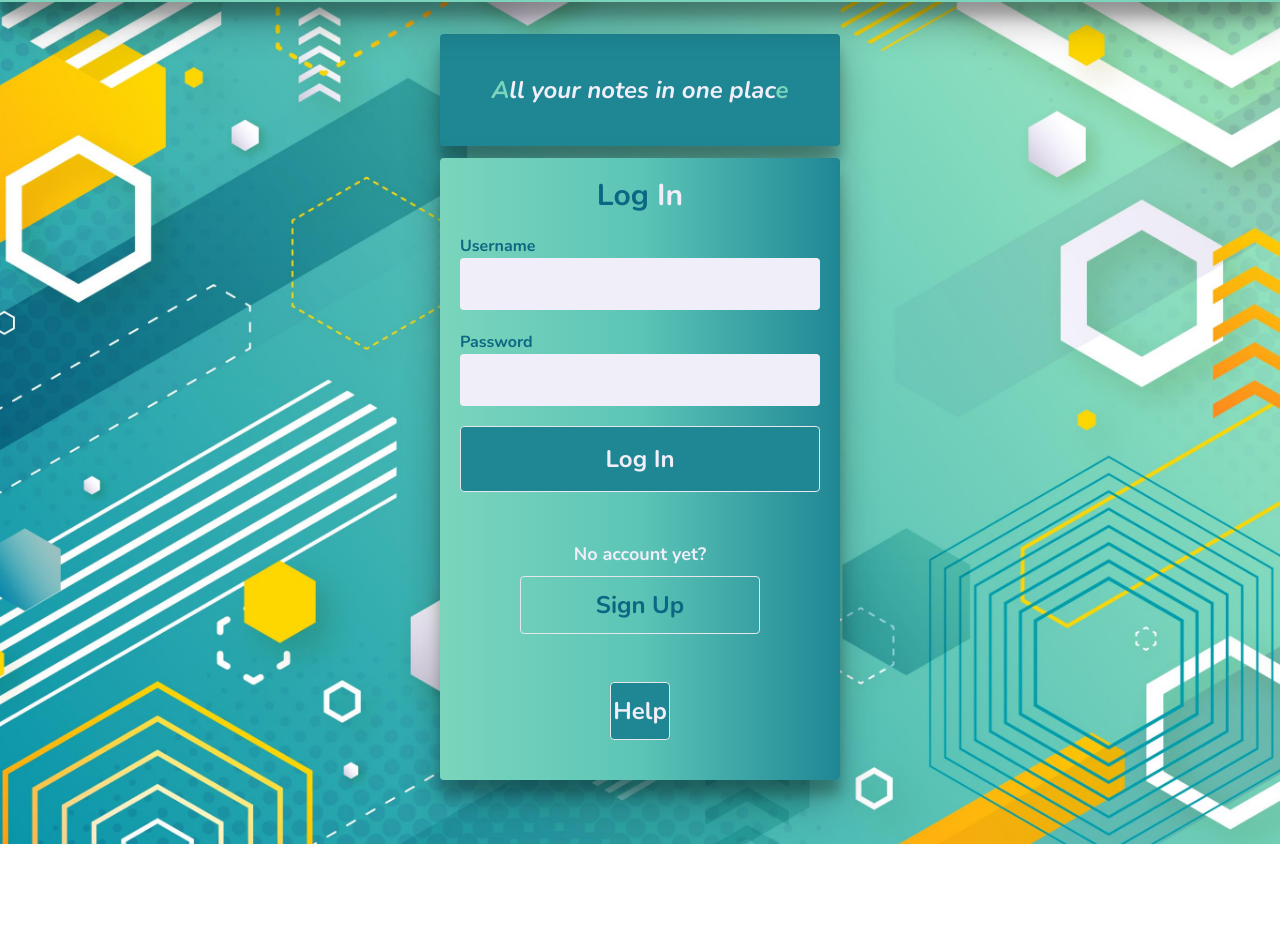
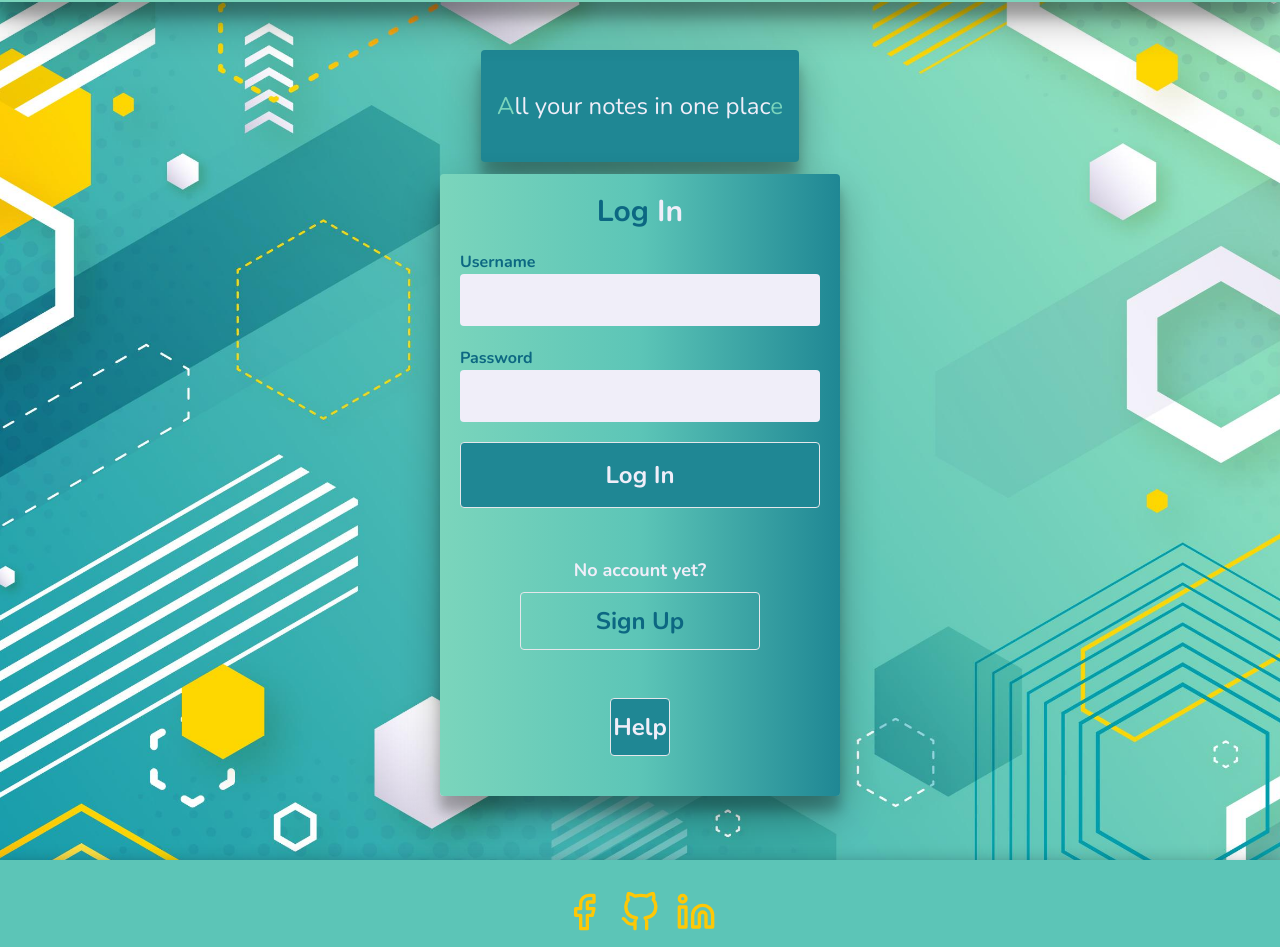
Before and after one commit to davidlidebrandt/notes-frontend, a React (Create React App) app: page / in a window 1280 px wide. Shown: the part 94-1041 px from the top of the page. Before the commit the page ends 938 px from the top, so only its background shows below. Built offline with nearby package versions, Linux system fonts and the light colour scheme.

Commit message:
Add footer

```diff
--- a/src/App.js
+++ b/src/App.js
@@ -1,11 +1,13 @@
 import Index from "./pages/Index";
 import NavBar from "./components/NavBar";
+import Footer from "./components/Footer";
 
 function App() {
   return (
     <div className="App">
       <NavBar/>
      <Index/>
+     <Footer/>
     </div>
   );
 }
--- /dev/null
+++ b/src/components/Footer.js
@@ -0,0 +1,16 @@
+import React from 'react'
+import {FiFacebook, FiGithub, FiLinkedin} from "react-icons/fi"
+
+export default function Footer() {
+    return (
+        <div className="m-blue-green-bg py-5" style={{boxShadow: "rgba(14, 30, 37, 0.12) 0px 2px 4px 0px, rgba(14, 30, 37, 0.32) 0px 2px 16px 0px"}}>
+            <div className="text-center my-3">
+
+                <a><FiFacebook className="inline yellow-text mx-2" size="40"/></a>
+                <a><FiGithub className="inline yellow-text mx-2" size="40"/></a>
+                <a><FiLinkedin className="inline yellow-text mx-2" size="40"/></a>
+                </div>
+                <p className="ed-blue-green-text text-center font-semibold text-xl">Site created by David Lidebrandt</p>
+        </div>
+    )
+}
--- a/src/components/LogInCard.js
+++ b/src/components/LogInCard.js
@@ -4,7 +4,6 @@ import {BiNotepad} from "react-icons/bi"
 export default function LogInCard() {
     return (
         <>
-        <div className="col-span-12  text-center mt-32 text-lg font-bold italic"><div className="sm:w-4/6 md:w-3/6 lg:w-2/6  d-blue-green-bg m-auto rounded py-10 custom-b-shadow grey-text text-2xl"><span className="l-blue-green-text">A</span>ll your notes in one plac<span className="l-blue-green-text">e</span></div></div>
         <form className="col-span-12 sm:col-span-10 sm:col-start-2 md:col-span-8 md:col-start-3 lg:col-span-6 lg:col-start-4 xl:col-span-4 xl:col-start-5 blue-green-gradient rounded  mt-3 mb-16 px-5 custom-b-shadow">
             <h2 className="text-center text-3xl font-bold my-5">
                 <span className="ed-blue-green-text">Log </span>
--- a/src/pages/Index.js
+++ b/src/pages/Index.js
@@ -4,6 +4,7 @@ import LogInCard from '../components/LogInCard'
 export default function Index() {
     return (
         <div className="grid grid-cols-12 min-h-screen px-10">
+            <div className="col-span-12 sm:col-span-10 sm:col-start-2 md:col-span-8 md:col-start-3 lg:col-span-6 lg:col-start-4 xl:col-span-4 xl:col-start-5 d-blue-green-bg m-auto rounded py-10 px-4 custom-b-shadow grey-text text-2xl mt-36"><span className="l-blue-green-text">A</span>ll your notes in one plac<span className="l-blue-green-text">e</span></div>
             <LogInCard/>
         </div>
     )
```
